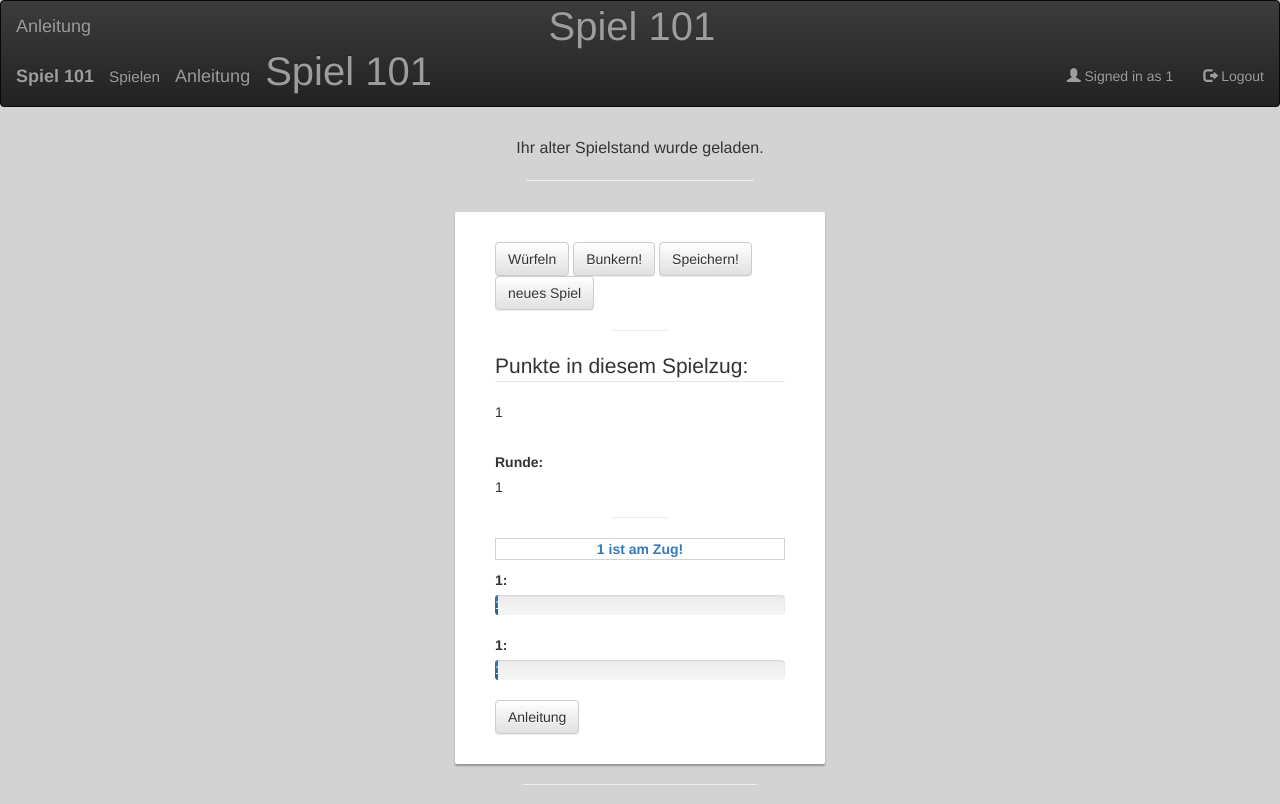
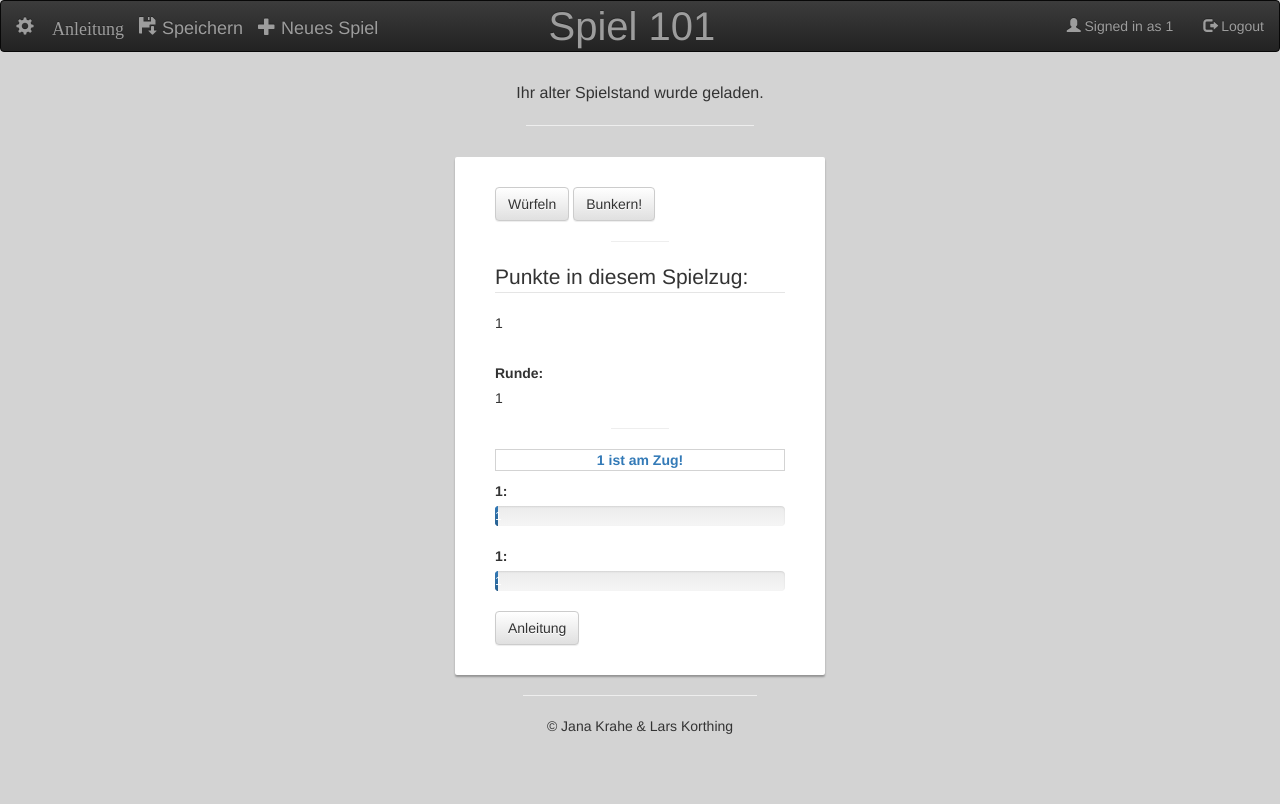
Before and after one commit to JanaKrahe/PHP_Datenbanken, a PHP site: page /PHP_Datenbanken/OberflaecheSpiel.php in a window 1280 px wide. Shown: the top 804 px of the page. After the commit the page ends 734 px from the top, so only its background shows below. Run offline with PHP 8.4, Linux system fonts and the light colour scheme; the visitor is signed in with stand-in values (Sample User, id 1); some libraries are stand-ins or nearby versions.

Commit message:
Prototyp Navbar

```diff
--- a/Spiel_101/OberflaecheSpiel.php
+++ b/Spiel_101/OberflaecheSpiel.php
@@ -19,6 +19,8 @@
   $spiel = new Spiel($name);
   $ran = new Ranking();
   $spiel->logoutAuswertung();
+  $spiel->speichernAuswertung();
+  $spiel->resetAuswertung();
 ?>
 
 <!DOCTYPE html>
@@ -28,10 +30,8 @@
     <meta name="viewport" content="width=device-width, initial-scale=1">
     <!-- Das neueste kompilierte und minimierte CSS -->
     <link rel="stylesheet" href="https://maxcdn.bootstrapcdn.com/bootstrap/3.3.5/css/bootstrap.min.css">
-
     <!-- Optionales Theme -->
     <link rel="stylesheet" href="https://maxcdn.bootstrapcdn.com/bootstrap/3.3.5/css/bootstrap-theme.min.css">
-
     <!-- Das neueste kompilierte und minimierte JavaScript -->
     <script src="https://maxcdn.bootstrapcdn.com/bootstrap/3.3.5/js/bootstrap.min.js"></script>
     <!-- Website Font style  -->
@@ -40,7 +40,6 @@
     <!-- Google Fonts -->
     <link href='https://fonts.googleapis.com/css?family=Passion+One' rel='stylesheet' type='text/css'>
     <link href='https://fonts.googleapis.com/css?family=Oxygen' rel='stylesheet' type='text/css'>
-
     <script src="regler.js"> </script>
     <title>Spiel101</title>
   </head>
@@ -49,21 +48,21 @@
     <nav class="navbar navbar-inverse navbar-upper">
       <div class="container-fluid">
         <div class="row">
-          <div class="col-md-5"><a class="navbar-brand" href="Anleitung.php"> Anleitung </a></div>
-          <div class="col-md-7"><a class="navbar-brand zeile">Spiel 101</a></div>
+          <div class="col-md-5">
+            <a class="navbar-brand" href="Anleitung.html"><span class="glyphicon glyphicon-cog"> Anleitung</a>
+            <a class="navbar-brand" href="?speichern"><span class="glyphicon glyphicon-floppy-save"></span> Speichern</a>
+            <a class="navbar-brand" href="?reset"><span class="glyphicon glyphicon-plus"></span> Neues Spiel</a>
+          </div>
+          <div class="col-md-4">
+            <a class="navbar-brand zeile">Spiel 101</a>
+          </div>
+          <div class="col-md-3">
+            <ul class="nav navbar-nav navbar-right">
+              <li><a><span class="glyphicon glyphicon-user"></span> Signed in as <?php echo $_SESSION['spieler1']; ?></a></li>
+              <li><a href="?logout"><span class="glyphicon glyphicon-log-out"></span> Logout</a></li>
+            </ul>
+          </div>
         </div>
-        <label class="navbar-brand">Spiel 101</label>
-        <a class="navbar-brand" ><small>Spielen</small></a>
-        <a class="navbar-brand" href="Anleitung.php"> Anleitung </a>
-        <ul class="nav navbar-nav navbar-right">
-          <li><a><span class="glyphicon glyphicon-user"></span> Signed in as <?php echo $_SESSION['spieler1']; ?></a></li>
-          <li><a href="?logout"><span class="glyphicon glyphicon-log-out"></span> Logout</a></li>
-          <span class="glyphicons glyphicons-dice-6"></span>
-        </ul>
-        <ul class="nav navbar-upper">
-          <li><a class="navbar-brand zeile"> Spiel 101</a>
-          </li>
-        </ul>
       </div>
     </nav>
     <div class="container">
@@ -84,10 +83,6 @@
                 <?php $spiel->wuerfelnAuswertung(); ?>
                 <input class="btn btn-default" type="submit" name="bunkern" value="Bunkern!"></input>
                 <?php $spiel->sichernAuswertung(); ?>
-                <input class="btn btn-default" type="submit" name="speichern" value="Speichern!"></input>
-                <?php $spiel->speichernAuswertung(); ?>
-                <input class="btn btn-default" type="submit" name="reset" value="neues Spiel"></input>
-                <?php $spiel->resetAuswertung(); ?>
               </form>
             </fieldset>
             <hr />
--- a/Spiel_101/spiel.php
+++ b/Spiel_101/spiel.php
@@ -177,18 +177,6 @@ class Spiel
   }
 
   /**
-  * Prüfung, ob der Logout-Button gedrückt wurde
-  *
-  */
-  public function logoutAuswertung2()
-  {
-    if (isset($_POST["logout"]) && $_POST["logout"] == "logout") {
-      $this->logout();
-    }
-
-  }
-
-  /**
   * Zerstört die aktuelle Session und
   * leitet den Nutzer auf die Login-Seite weiter
   */
@@ -218,7 +206,7 @@ class Spiel
   */
   public function resetAuswertung()
   {
-    if (isset($_POST["reset"]) && $_POST["reset"] == "neues Spiel") {
+    if (isset($_GET["reset"])) {
       $this->reset();
     }
 
@@ -255,7 +243,7 @@ class Spiel
 
   public function speichernAuswertung()
   {
-    if (isset($_POST["speichern"]) && $_POST["speichern"] == "Speichern!") {
+    if (isset($_GET["speichern"])) {
       $this->speicherSpiel();
     }
   }
```
